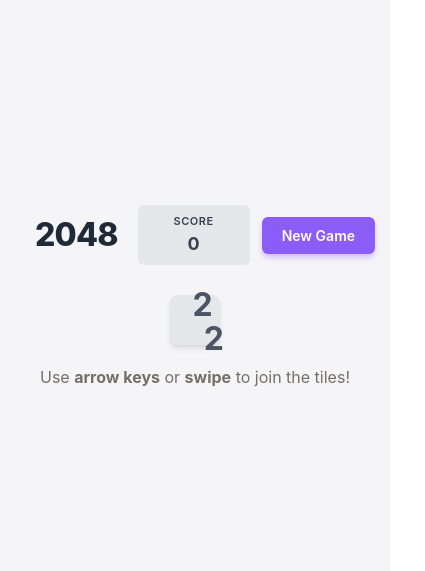
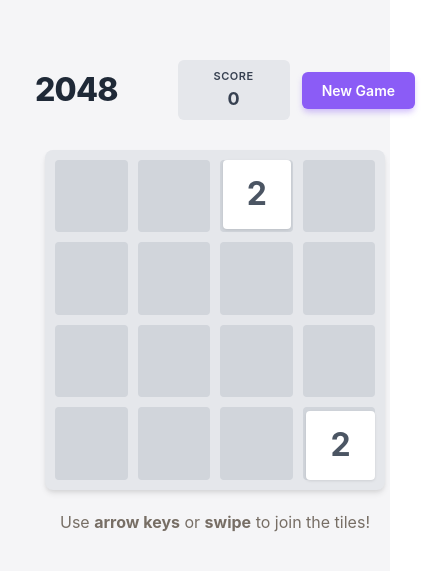
Before and after one commit to ariaria2021/tile-merge-game, a React (Vite) app: page / in a window 390 px wide. Shown: the part 117-688 px from the top of the page, 425 px wide, since content can reach past the window. Built offline with nearby package versions, Linux system fonts and the light colour scheme.

Commit message:
Revert "fix(ui): improve mobile layout and tile font scaling"
This reverts commit 3b15adec6961ec8aa396664f939095a66ad122f2.

```diff
--- a/src/App.css
+++ b/src/App.css
@@ -13,8 +13,7 @@ body {
 .app-container {
   width: 100%;
   max-width: 520px;
-  padding: 20px 10px;
-  box-sizing: border-box;
+  padding: 20px;
   touch-action: none;
   /* iOSでのスクロール防止 */
 }
--- a/src/styles/Board.module.css
+++ b/src/styles/Board.module.css
@@ -4,8 +4,8 @@
     background-color: #e5e7eb;
     /* 薄いグレー */
     border-radius: 8px;
-    width: min(100%, 500px);
-    aspect-ratio: 1 / 1;
+    width: 500px;
+    height: 500px;
     margin: 20px auto;
     padding: 15px;
     box-sizing: border-box;
@@ -42,7 +42,8 @@
 
 @media (max-width: 520px) {
     .boardContainer {
-        width: 100%;
+        width: 340px;
+        height: 340px;
         padding: 10px;
     }
 
--- a/src/styles/Tile.module.css
+++ b/src/styles/Tile.module.css
@@ -53,35 +53,35 @@
 .tile128 {
     background-color: #9333ea;
     color: #ffffff;
-    font-size: 44px;
+    font-size: 40px;
 }
 
 /* Purple 600 */
 .tile256 {
     background-color: #7e22ce;
     color: #ffffff;
-    font-size: 44px;
+    font-size: 40px;
 }
 
 /* Purple 700 */
 .tile512 {
     background-color: #6b21a8;
     color: #ffffff;
-    font-size: 44px;
+    font-size: 40px;
 }
 
 /* Purple 800 */
 .tile1024 {
     background-color: #581c87;
     color: #ffffff;
-    font-size: 36px;
+    font-size: 32px;
 }
 
 /* Purple 900 */
 .tile2048 {
     background-color: #3b0764;
     color: #ffffff;
-    font-size: 36px;
+    font-size: 32px;
     box-shadow: 0 0 10px rgba(168, 85, 247, 0.5);
 }
 
@@ -125,15 +125,4 @@
     .tile {
         font-size: 32px;
     }
-
-    .tile128,
-    .tile256,
-    .tile512 {
-        font-size: 28px;
-    }
-
-    .tile1024,
-    .tile2048 {
-        font-size: 22px;
-    }
 }
```
